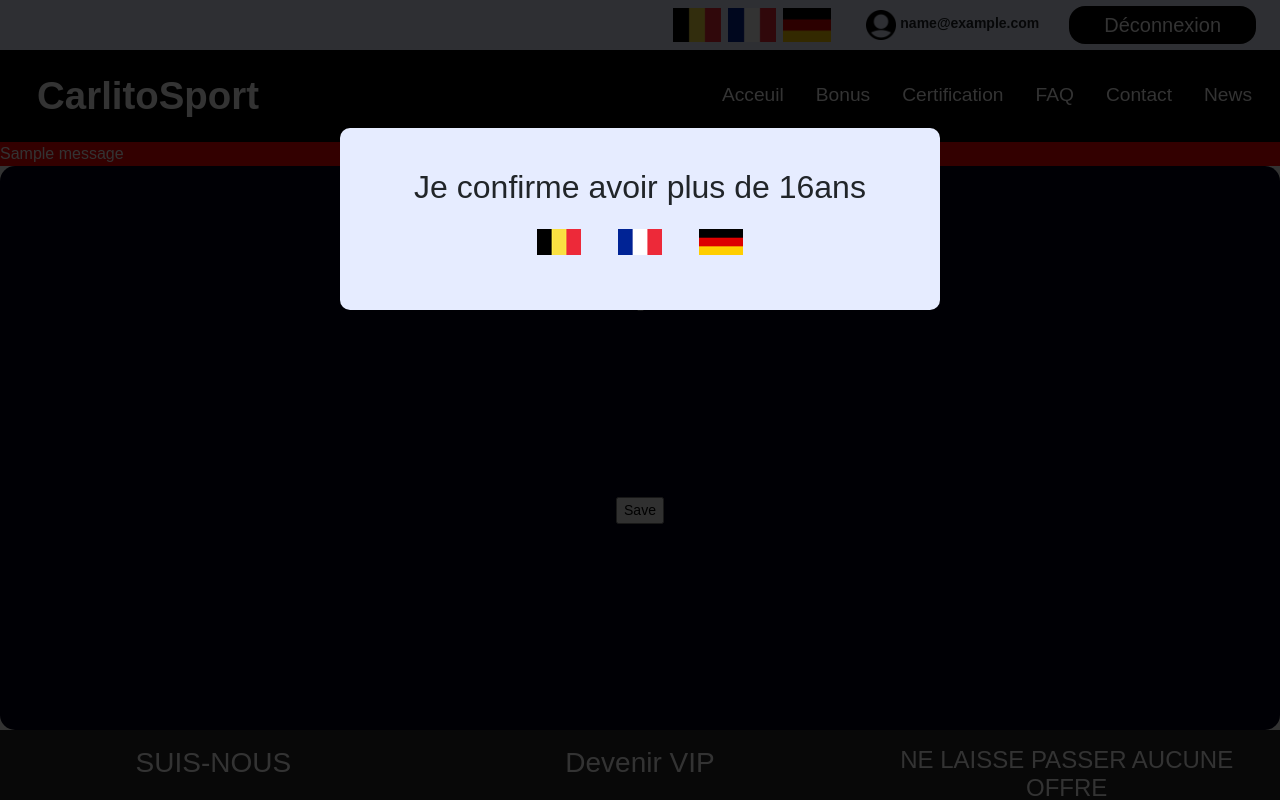
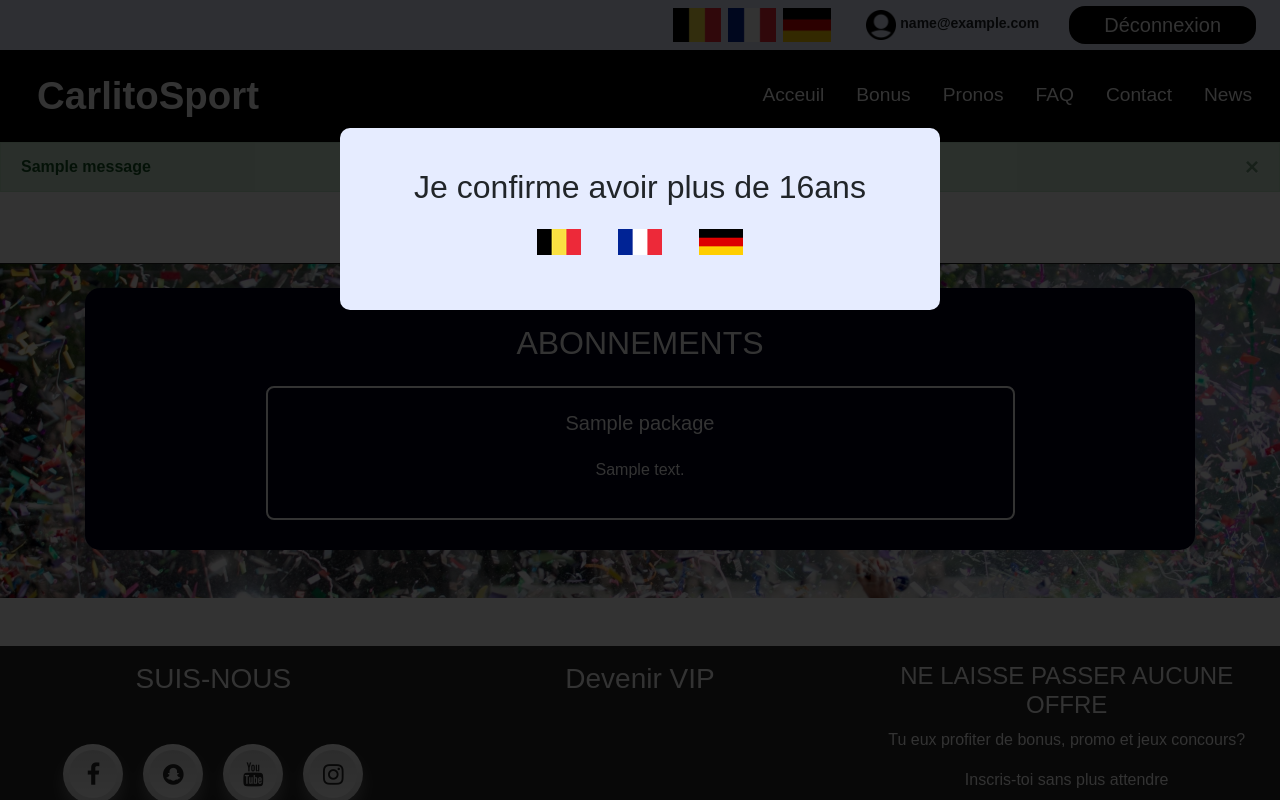
Before and after one commit to Contrivancesolutions/carlitoSportBackend, a Django app: page /subscription/ in a window 1280 px wide. Run offline with Django 3.2, Linux system fonts and the light colour scheme; a user stored in the database is signed in; tables that the repository leaves empty hold one stand-in row (values such as "Sample post"); one stand-in notice (Sample message) is shown; some libraries are stand-ins or nearby versions.

Commit message:
add/modify redirections

```diff
--- a/main/templates/layout/base.html
+++ b/main/templates/layout/base.html
@@ -95,10 +95,20 @@
 				<li class="nav-item">
 					<a class="nav-link text-white " href="{% url 'pronos' %}">{% trans 'Pronos' %}</a>
 				</li>
+				{% elif user.is_authenticated and not user.is_subscribed %}
+				<li class="nav-item">
+					<a class="nav-link text-white " href="{% url 'subscription' %}">{% trans 'Pronos' %}</a>
+				</li>
+				{% elif user.is_anonymous %}
+				<li class="nav-item">
+					<a class="nav-link text-white " href="{% url 'register' %}">{% trans 'Pronos' %}</a>
+				</li>
 				{% endif %}
+				<!--
 				<li class="nav-item">
 					<a class="nav-link text-white " href="{% url 'certification' %}">{% trans 'Certification' %}</a>
 				</li>
+				--->
 				<li class="nav-item">
 					<a class="nav-link text-white " href="{% url 'faq' %}">{% trans 'FAQ' %}</a>
 				</li>
@@ -111,12 +121,20 @@
 	      </ul>
 	    </div>
   	</nav>
-
 	{% if messages %}
 		{% for message in messages %}
-			<div style='color: white; background-color: red;'>
-			    {{message}}
-			</div>
+			{% if message.tags == 'error' %}
+				<div class="alert alert-danger alert-dismissible fade show" role="alert" style="margin-bottom: 0; border-radius: 0;">
+			{% elif message.tags == 'success' %}
+				<div class="alert alert-success alert-dismissible fade show" role="alert" style="margin-bottom: 0; border-radius: 0;">
+			{% else %}
+				<div class="alert alert-primary alert-dismissible fade show" role="alert" style="margin-bottom: 0; border-radius: 0;">
+			{% endif %}
+					<strong>{{message}}</strong>
+				  	<button type="button" class="close" data-dismiss="alert" aria-label="Close">
+				    <span aria-hidden="true">&times;</span>
+				  </button>
+				</div>
 		{% endfor %}
 	{% endif %}
 
@@ -130,10 +148,8 @@
 
 				<div class="col-lg-4 col-sm-6 mt-3 container">
 					<h3 class="text-center text-uppercase text-white ">{% trans 'Suis-nous' %}</h3>
-
 					<ul class="my-5">
 						<li><a href="#"><i class="fa fa-facebook" aria-hidden="true"></i></a></li>
-						<!-- <li><a href="#"><i class="fa fa-twitter" aria-hidden="true"></i></a></li> -->
 						<li><a href="#"><i class="fa fa-snapchat" aria-hidden="true"></i></a></li>
 						<li><a href="#"><i class="fa fa-youtube" aria-hidden="true"></i></a></li>
 						<li><a href="#"><i class="fa fa-instagram" aria-hidden="true"></i></a></li>
@@ -146,10 +162,10 @@
 					<a href="{% url 'register' %}">
 					{% elif user.is_subscibed %}
 					<a href="{% url 'pronos' %}">
-						{% else %}
-					<a href="">
-						{% endif %}
-						<h3 class="mb-5">{% trans 'Devenir'%} VIP</h3>
+					{% else %}
+					<a href="{% url 'homepage' %}">
+					{% endif %}
+					<h3 class="mb-5">{% trans 'Devenir'%} VIP</h3>
 					</a>
 				</div>
 				<div class="col-lg-4 col-xs-12 mt-3 px-3 part1 text-center">
--- a/main/templates/main/subscription.html
+++ b/main/templates/main/subscription.html
@@ -1,24 +1,27 @@
 {% extends "layout/base.html" %}
 {% block content %}
 {% load i18n %}
+<div class="actuSport">
+    <h2>{% trans "Abonnements" %}</h2>
+  </div>
+
+  <section class="bonusLink pt-4 pb-5 mb-5">
+    <div class="back container d-flex justify-content-center ">
 		<div class="textBlock" id="abonnements">
-	<p style="margin-bottom: 10px;">
-		{% trans 'Ton compte a bien été créé!' %}
-		<br>
-		{% trans "Il ne te reste plus qu'à choisir un <b>Abonnement<b>." %}
-	</p>
-	<form method="post">
-		{% csrf_token %}
+			<h2 class="py-3">
+				{% trans "ABONNEMENTS" %}
+			</h2>
 			{% for package in packages %}
-		<div class="package">
+				<a href="{% url 'subscription' %}">
+					<button class="package" style="padding: 20px; width: 70%;">
 					{{package.name}}
-			<p>
+					<p style="margin-top: 20px;">
 				 		{{package.description}}
 					</p>
-			<input type="radio" name="package_id" value="{{package.id}}" />
+					</button>
+				</a>
+			{% endfor %}
 		</div>
-		{% endfor %}
-		<input type="submit" value="Save">
-	</form>
 	</div>
+  </section>
 {% endblock %}
```
Also changed, not shown: main/templates/main/index.html (+23 -2 lines). Lines whose indentation alone changed are shown as unchanged.
